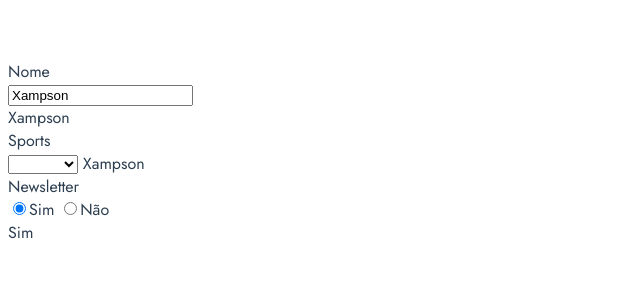
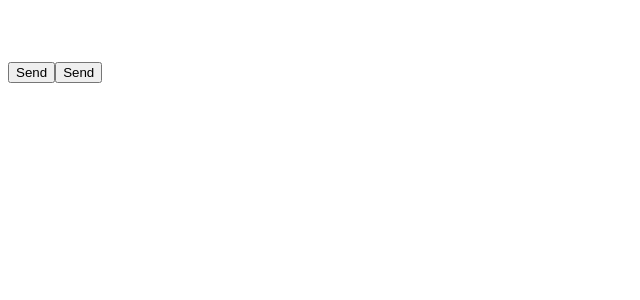
Before and after one commit to motinha122/app, a Vue app: page / in a window 1280 px wide. Shown: the top 300 px of the page, without its empty margins (0-640 px from the left). Built offline with nearby package versions, Linux system fonts and the light colour scheme.

Commit message:
v-on event

```diff
--- a/src/App.vue
+++ b/src/App.vue
@@ -1,20 +1,20 @@
 <template>
 
-  <VModel></VModel>
+  <VonEvent></VonEvent>
 
 </template>
 
 <script>
+import VonEvent from './components/VonEvent.vue';
 
-import VModel from './components/VModel.vue';
 
 export default {
   name: 'App',
   components: {
-    VModel
+    VonEvent
   },
-  data(){
-    return{
+  data() {
+    return {
 
     }
   }
@@ -23,7 +23,6 @@ export default {
 </script>
 
 <style>
-
 @import url('https://fonts.googleapis.com/css2?family=Jost&display=swap');
 
 #app {
@@ -33,5 +32,4 @@ export default {
   color: #2c3e50;
   margin-top: 60px;
 }
-
 </style>
--- /dev/null
+++ b/src/components/VonEvent.vue
@@ -0,0 +1,31 @@
+<template>
+    <div>
+        <button v-on:click="onclick()">
+            Send
+        </button>
+        <button @click="onclick()">
+            Send
+        </button>
+    </div>
+</template>
+
+<script>
+
+export default{
+    data(){
+        return {
+
+        }
+    },
+    methods:{
+        onclick(){
+            console.log('xampson');
+        }
+    }
+}
+
+</script>
+
+<style>
+
+</style>
```
